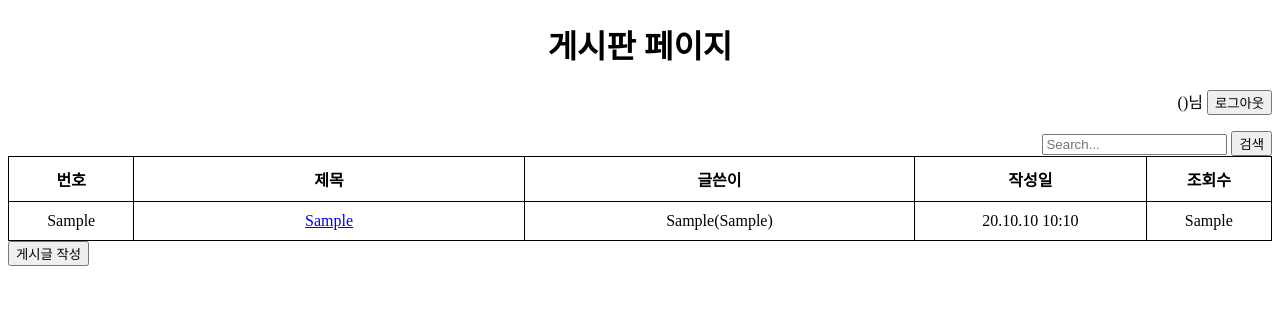
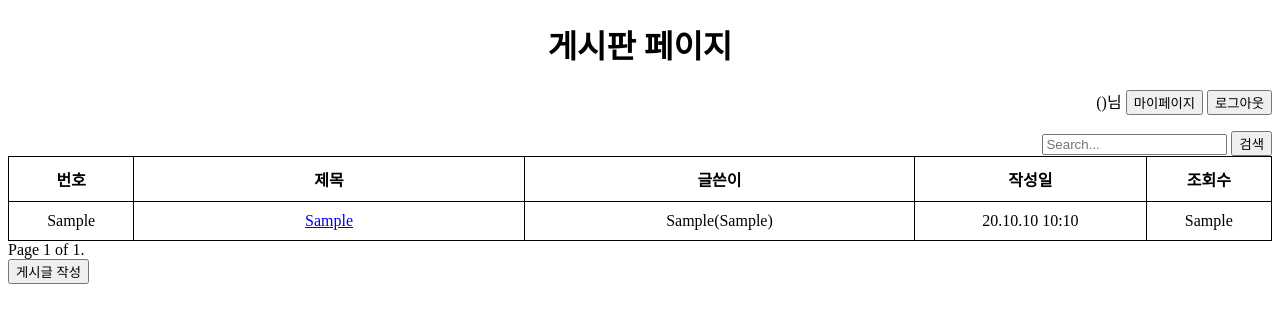
Before and after one commit to dlfal6338/Study, a Django app: template polls/templates/polls/index.html in a window 1280 px wide. Shown: the top 323 px of the page. Run offline with Django 5.2, Linux system fonts and the light colour scheme; the template is opened without the code that fills it: most values are stand-ins (such as "Sample title", 1, 10 or a date in 2020); one stand-in notice (Sample message) is shown; parts of the project's set-up code (start-up, migrations or seed data) failed here and were passed over.

Commit message:
Add files via upload

```diff
--- a/mysite/settings.py
+++ b/mysite/settings.py
@@ -83,7 +83,7 @@ DATABASES = {
         'ENGINE': 'django.db.backends.mysql',
         'NAME': 'study',
         'USER': 'root',
-        'PASSWORD': 'tlsgurtn',
+        'PASSWORD': '1234',
         'HOST': 'localhost',
         'PORT': '3306',
         'OPTIONS': {
--- a/polls/templates/polls/index.html
+++ b/polls/templates/polls/index.html
@@ -12,8 +12,10 @@
                 {% endfor %}
             {% endif %}
             <p align="right">{{ request.session.name }} ({{ request.session.email }})님
+            <button type="button" onclick='location.href="/accounts/mypage"'>마이페이지</button>
             <button type="submit" value="세션삭제1" name="action">로그아웃</button></p>
         </form>
+
         <form action="" method="get" align="right">
             <input type="search" name="search" placeholder="Search...">
             <button type="submit" value="search" name="action">검색</button>
@@ -27,7 +29,7 @@
                     <th>작성일</th>
                     <th>조회수</th>
                 </tr>
-                {% for list in boards %}
+                {% for list in page_obj %}
                 <tr>
                     <td align="center" width="50">{{ list.0 }}</td>
                     <td width="200"><a href="view?id={{ list.0 }}">{{ list.1 }}</a></td>
@@ -37,6 +39,23 @@
                 </tr>
                 {% endfor %}
             </table>
+        </div>
+        <div class="pagination">
+            <span class="step-links">
+                {% if page_obj.has_previous %}
+                    <a href="?page=1">&laquo; 처음 페이지</a>
+                    <a href="?page={{ page_obj.previous_page_number }}">이전 페이지</a>
+                {% endif %}
+
+                <span class="current-page">
+                    Page {{ page_obj.number }} of {{ page_obj.paginator.num_pages }}.
+                </span>
+
+                {% if page_obj.has_next %}
+                    <a href="?page={{ page_obj.next_page_number }}">다음 페이지</a>
+                    <a href="?page={{ page_obj.paginator.num_pages }}">마지막 페이지 &raquo;</a>
+                {% endif %}
+            </span>
         </div>
         <button onclick='location.href="/board/write"'>게시글 작성</button>
         <style>
--- a/polls/urls.py
+++ b/polls/urls.py
@@ -7,7 +7,7 @@ from . import views
 app_name = 'polls'
 
 urlpatterns = [
-    path("", views.index, name="index"),
+    path("list", views.index, name="index"),
     path('write/',views.write, name="write"),
     path('edit',views.edit, name="edit"),
     path('delete',views.delete,name="delete"),
```
Also changed, not shown: main/templates/main/index.html (+7 -0 lines), polls/views.py (+14 -6 lines).
